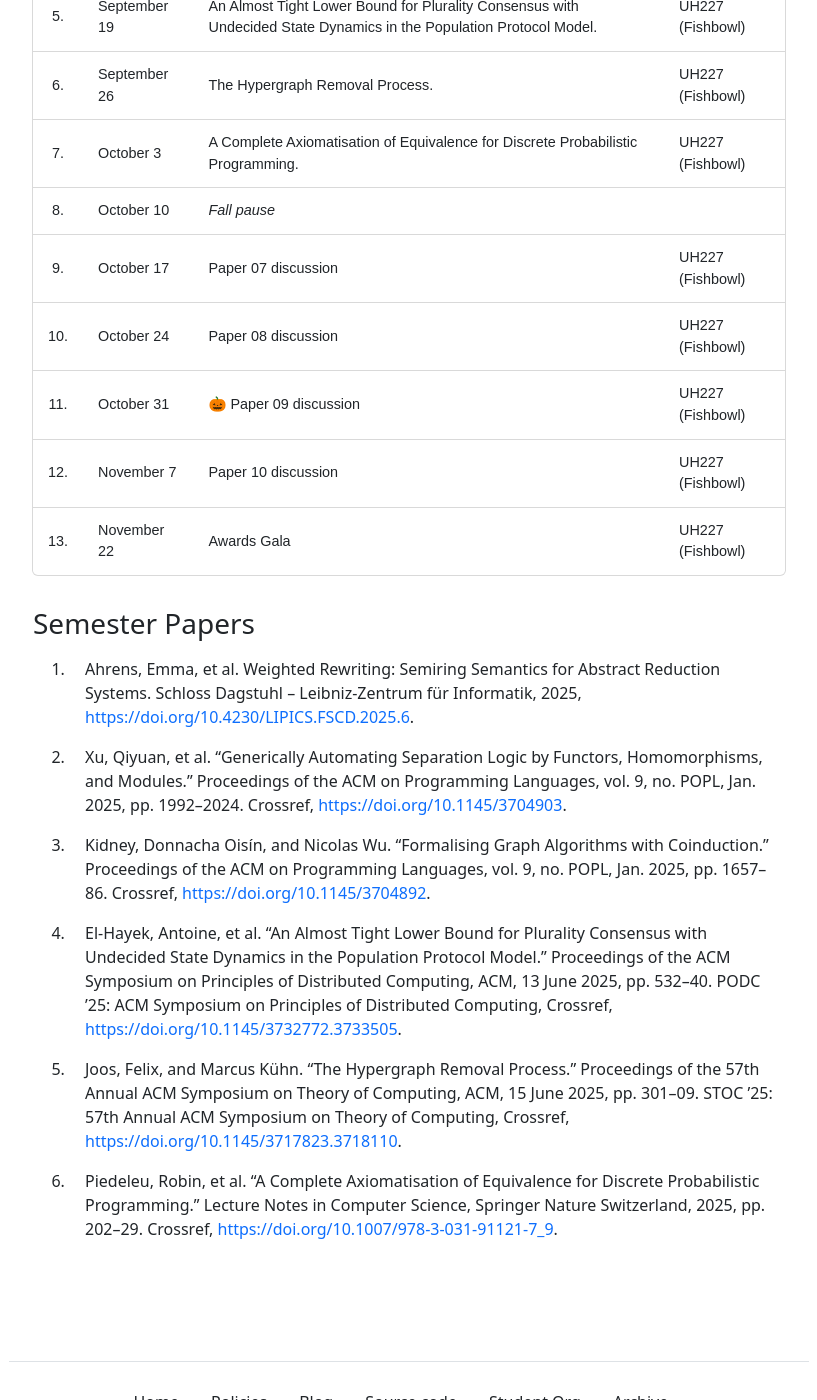
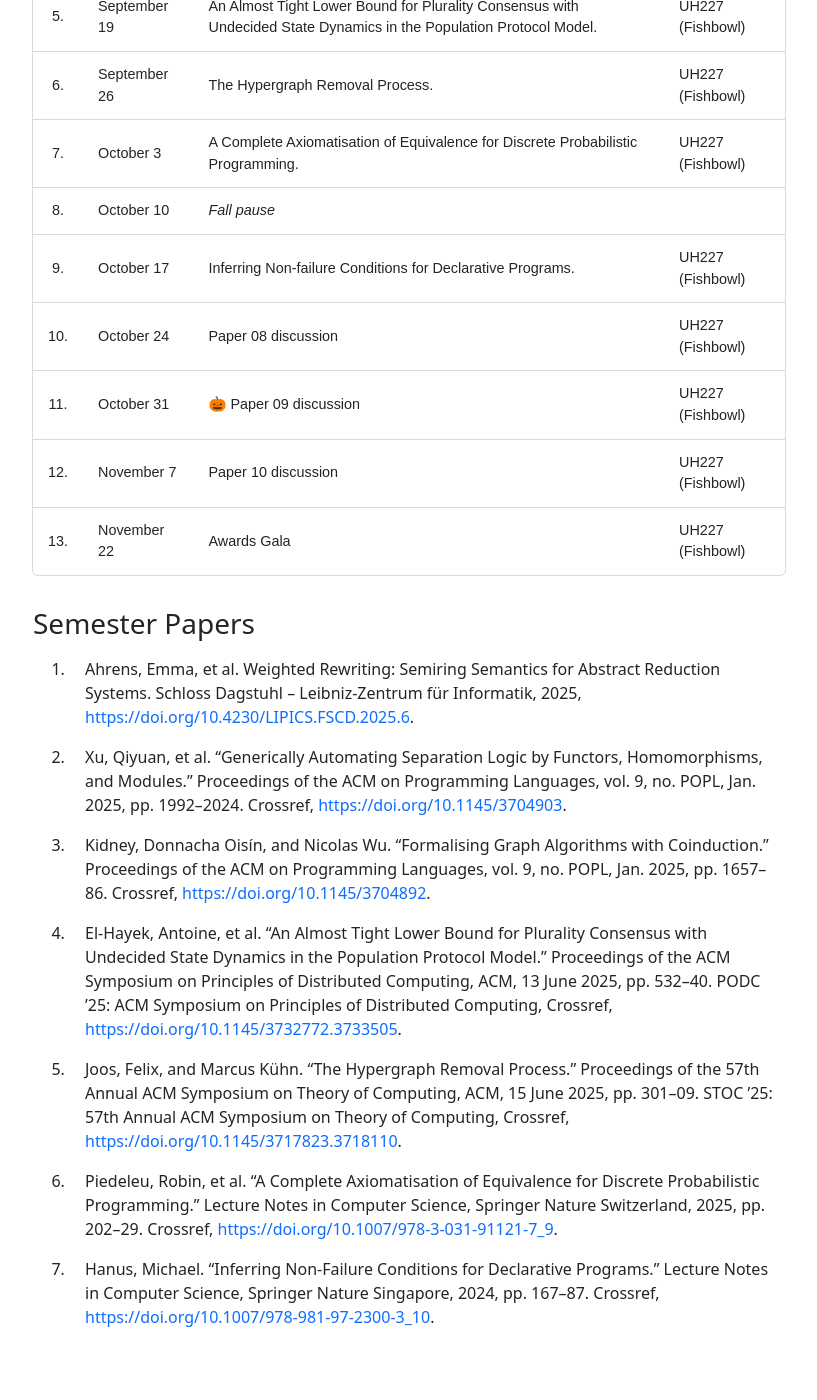
Before and after one commit to the-au-forml-lab/plgroup, a Jekyll site: the page built from docs/index.md, in a window 1280 px wide and 1400 px high, scrolled down 1042 px. Shown: the whole window, without its empty margins (231-1048 px from the left). Built offline with Jekyll 4.4.1, drawn with Linux system fonts in a browser that asks for light colours.

Commit message:
[create-pull-request] automated change

```diff
--- a/data/history.txt
+++ b/data/history.txt
@@ -53,3 +53,4 @@
 10.1145/3732772.3733505
 10.1145/3717823.3718110
 10.1007/978-3-031-91121-7_9
+10.1007/978-981-97-2300-3_10
--- a/docs/index.md
+++ b/docs/index.md
@@ -38,7 +38,7 @@ organization.
 | 6.  | September 26 | The Hypergraph Removal Process.    | UH227 (Fishbowl) |
 | 7.  | October 3    | A Complete Axiomatisation of Equivalence for Discrete Probabilistic Programming.    | UH227 (Fishbowl) |
 | 8.  | October 10   | _Fall pause_           |                  |
-| 9.  | October 17   | Paper 07 discussion    | UH227 (Fishbowl) |
+| 9.  | October 17   | Inferring Non-failure Conditions for Declarative Programs.    | UH227 (Fishbowl) |
 | 10. | October 24   | Paper 08 discussion    | UH227 (Fishbowl) |
 | 11. | October 31   | 🎃 Paper 09 discussion | UH227 (Fishbowl) |
 | 12. | November 7   | Paper 10 discussion    | UH227 (Fishbowl) |
--- a/docs/papers.md
+++ b/docs/papers.md
@@ -4,3 +4,4 @@
 1. El-Hayek, Antoine, et al. “An Almost Tight Lower Bound for Plurality Consensus with Undecided State Dynamics in the Population Protocol Model.” Proceedings of the ACM Symposium on Principles of Distributed Computing, ACM, 13 June 2025, pp. 532–40. PODC ’25: ACM Symposium on Principles of Distributed Computing, Crossref, <https://doi.org/10.1145/3732772.3733505>.
 1. Joos, Felix, and Marcus Kühn. “The Hypergraph Removal Process.” Proceedings of the 57th Annual ACM Symposium on Theory of Computing, ACM, 15 June 2025, pp. 301–09. STOC ’25: 57th Annual ACM Symposium on Theory of Computing, Crossref, <https://doi.org/10.1145/3717823.3718110>.
 1. Piedeleu, Robin, et al. “A Complete Axiomatisation of Equivalence for Discrete Probabilistic Programming.” Lecture Notes in Computer Science, Springer Nature Switzerland, 2025, pp. 202–29. Crossref, <https://doi.org/10.1007/978-3-031-91121-7_9>.
+1. Hanus, Michael. “Inferring Non-Failure Conditions for Declarative Programs.” Lecture Notes in Computer Science, Springer Nature Singapore, 2024, pp. 167–87. Crossref, <https://doi.org/10.1007/978-981-97-2300-3_10>.
```
